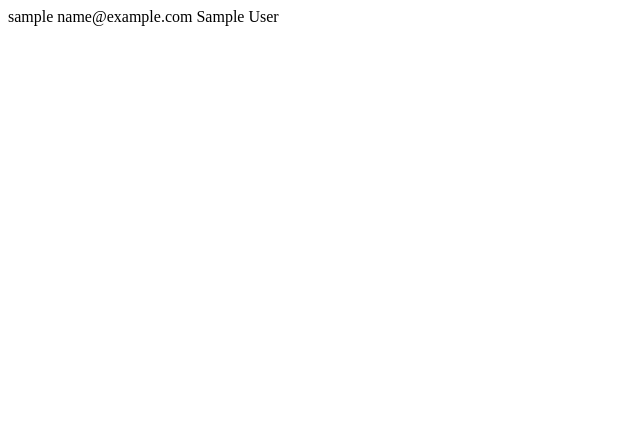
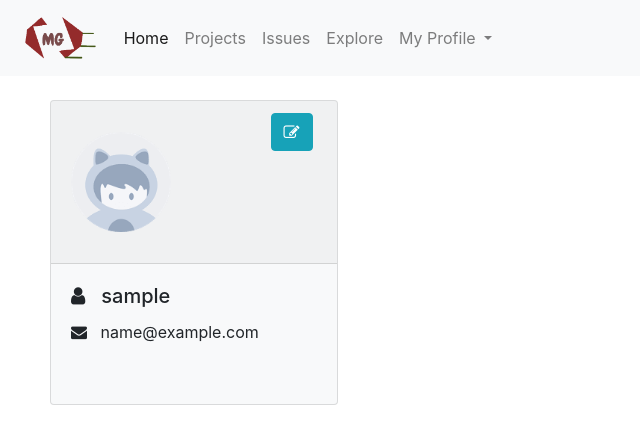
Before and after one commit to jelenailic95/git_uks, a Django app: template my_git/templates/my_git/users/user_profile.html in a window 1280 px wide. Shown: the top 444 px of the page, without its empty margins (0-640 px from the left). Run offline with Django 3.2, Linux system fonts and the light colour scheme; the template is opened without the code that fills it, so the values that code supplies are empty; the visitor is signed in with stand-in values (Sample User, id 1); some libraries are stand-ins or nearby versions.

Commit message:
Added user profile page

```diff
--- a/my_git/constants.py
+++ b/my_git/constants.py
@@ -4,8 +4,4 @@ from enum import Enum
 class HttpMethod(Enum):
     GET = 'GET'
     POST = 'POST'
-<<<<<<< HEAD
     DELETE = 'DELETE'
-=======
-    DELETE = 'DELETE'
->>>>>>> 82e0c57c4e9c4ac761ef2d88140557761738b6bc
--- a/my_git/models.py
+++ b/my_git/models.py
@@ -9,6 +9,9 @@ class User(models.Model):
     username = models.CharField(default='', max_length=100)
     email = models.EmailField(default=1)
     password = models.CharField(max_length=30)
+
+    def __str__(self):
+        return "{}".format(self.username)
 
 
 class Project(models.Model):
--- a/my_git/templates/my_git/home.html
+++ b/my_git/templates/my_git/home.html
@@ -1,9 +1,9 @@
 {% if messages %}
-    {% for message in messages %}
+    {% if message.tags == 'success' %}
       <div class="alert {% if message.tags %} alert-{{ message.tags }}{% endif %}">
             {{ message|safe }}
         </div>
-    {% endfor %}
+    {% endif %}
 {% endif %}
 
 <!DOCTYPE html>
@@ -41,12 +41,16 @@
                   My Profile
                 </a>
                 <div class="dropdown-menu" aria-labelledby="navbarDropdownMenuLink">
-                  <a class="dropdown-item" href="#">Profile</a>
+                  <a class="dropdown-item" href="{% url 'profile_preview' %}">Profile</a>
                   <a class="dropdown-item" href="{% url 'logout' %}">Logout</a>
                 </div>
               </li>
             </ul>
           </div>
         </nav>
+
+        {% block  content %}
+
+        {% endblock content %}
     </body>
 </html>
--- a/my_git/templates/my_git/users/user_profile.html
+++ b/my_git/templates/my_git/users/user_profile.html
@@ -1,4 +1,23 @@
-{{ user.username }}
-{{ user.email }}
-{{ user.first_name }}
-{{ user.last_name }}
+{% extends "my_git/home.html" %}
+
+{% block content %}
+    <link rel="stylesheet" href="https://cdnjs.cloudflare.com/ajax/libs/font-awesome/4.7.0/css/font-awesome.min.css">
+
+    <br>
+    <div class="card bg-light mb-3" style="max-width: 18rem; margin-left: 50px;">
+        <div class="card-header">
+            <img alt="User photo" src="../../../static/my_git/images/default_user.png"
+                 class="img-circle" style="height:100px;"/>
+            <button class="btn btn-info" style="margin-left: 95px; margin-bottom: 100px">
+                <i class="fa fa-edit"></i></button>
+        </div>
+        <div class="card-body">
+            <h5 class="card-title">
+                <i class="fa fa-user"></i> &nbsp; {{ user.username }}
+            </h5>
+            <p class="card-text">
+                <i class="fa fa-envelope"></i> &nbsp; {{ user.email }}
+            </p><br>
+        </div>
+    </div>
+{% endblock content %}
--- a/requirements.txt
+++ b/requirements.txt
@@ -1,3 +1,4 @@
 Django>=2.0,<3.0
 psycopg2>=2.7,<3.0
 django-crispy-forms==1.7.2
+Pillow==5.4.1
--- a/uks_project/urls.py
+++ b/uks_project/urls.py
@@ -26,7 +26,8 @@ urlpatterns = [
     # todo: change auth_views to my_git_views.login
     path('login/', my_git_views.login, name='login'),
     path('logout/', auth_views.LoginView.as_view(template_name='my_git/users/logout.html'), name='logout'),
-    path('register/', my_git_views.register, name='register')
+    path('register/', my_git_views.register, name='register'),
+    path('profile/', my_git_views.get_user_profile, name='profile_preview')
 ]
 
 urlpatterns += staticfiles_urlpatterns()
```
Also changed, not shown: my_git/templates/my_git/users/login.html (+7 -0 lines), my_git/views.py (+10 -2 lines), my_git/static/my_git/images/default_user.png (added), 1 other file.
